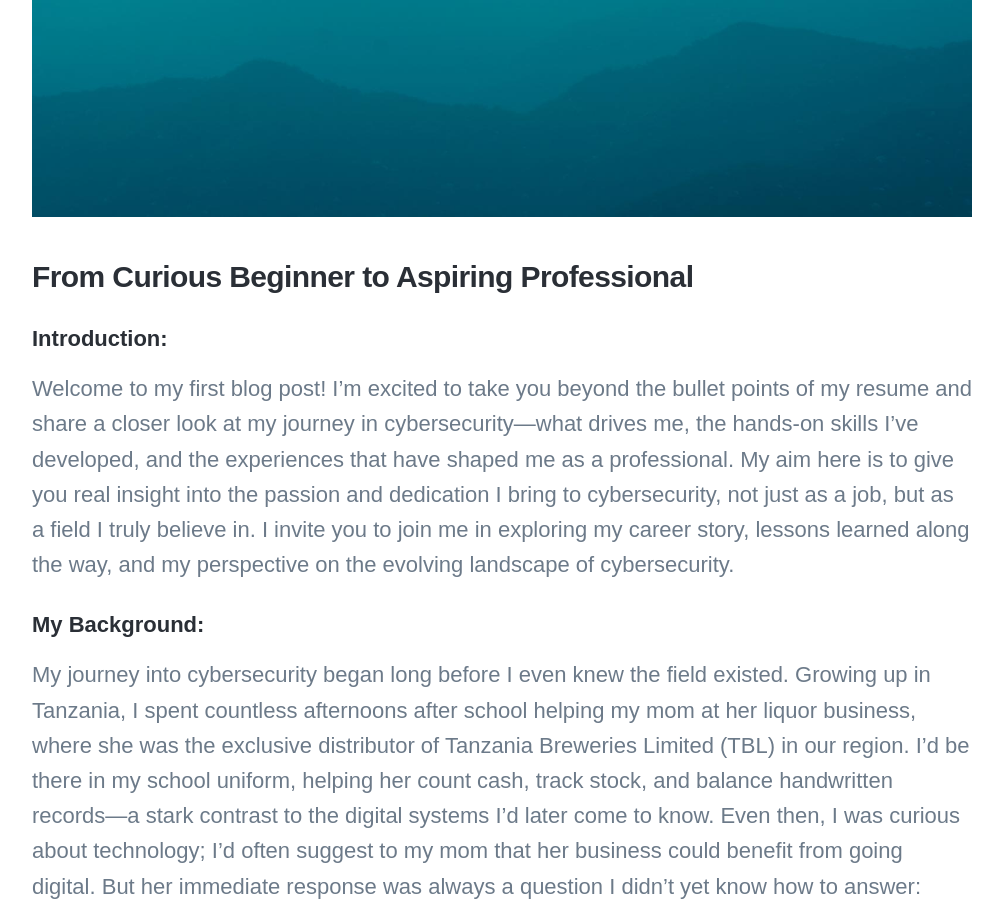
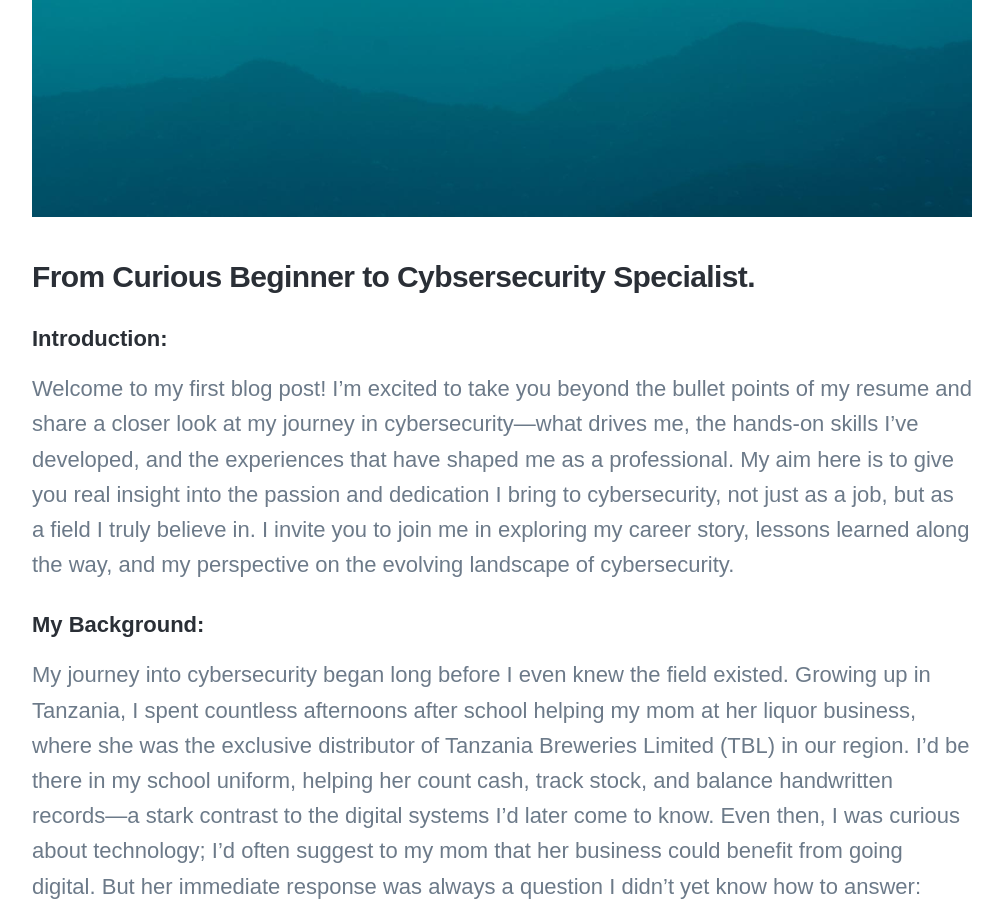
Before and after one commit to vkibaja/vkibaja.github.io, a Jekyll site: the page built from _posts/2024-07-22-first-post.md, in a window 1280 px wide and 900 px high, scrolled down 914 px. Shown: the whole window, without its empty margins (138-1141 px from the left). Built offline with Jekyll 4.4.1, drawn with Linux system fonts in a browser that asks for light colours; nearby versions of some CDN libraries; some web fonts are replaced.

Commit message:
Update 2024-07-22-first-post.md

```diff
--- a/_posts/2024-07-22-first-post.md
+++ b/_posts/2024-07-22-first-post.md
@@ -1,6 +1,6 @@
 ---
 title: 'My Journey in Cybersecurity'
-subtitle: 'From Curious Beginner to Aspiring Professional.'
+subtitle: 'From Curious Beginner to Cybersecurity Specialist.'
 date: 2024-07-22 00:00:00
 description: Highlighting hands-on experiences, key projects, and the personal philosophy that drives my approach to securing digital environments. Join me as I share the skills, insights, and values that fuel my commitment to making an impact in the field of cybersecurity.
 featured_image: '/images/demo/My-Journey-to-Cybersecurity.jpg'
@@ -8,7 +8,7 @@ featured_image: '/images/demo/My-Journey-to-Cybersecurity.jpg'
 
 ![](/images/demo/demo-landscape.jpg)
 
-### From Curious Beginner to Aspiring Professional
+### From Curious Beginner to Cybsersecurity Specialist.
 
 #### Introduction:
 
```
